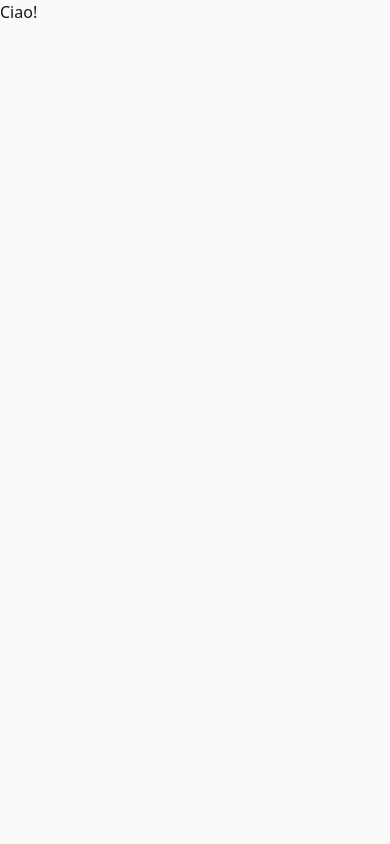
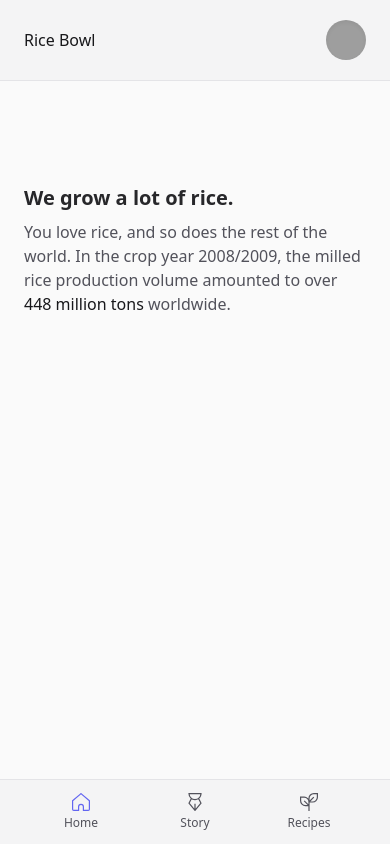
Before and after one commit to mvllow/next-pwa-template, a Next.js app: page / in a window 390 px wide. Built offline with nearby package versions, Linux system fonts and the light colour scheme; grey boxes are pictures that could not be loaded.

Commit message:
feat: init site layout

```diff
--- /dev/null
+++ b/components/appbar.tsx
@@ -0,0 +1,56 @@
+import Link from 'next/link'
+import { useRouter } from 'next/router'
+
+const links = [
+	{ label: 'Story', href: '/story' },
+	{ label: 'Recipes', href: '/recipes' },
+]
+
+const Appbar = () => {
+	const router = useRouter()
+
+	return (
+		<div className='pt-safe w-full bg-gray-900 fixed top-0'>
+			<header className='bg-gray-100 border-b dark:bg-gray-900 dark:border-gray-800'>
+				<div className='mx-auto px-6 max-w-screen-md h-20 flex items-center justify-between'>
+					<Link href='/'>
+						<a>
+							<h1 className='font-medium'>Rice Bowl</h1>
+						</a>
+					</Link>
+
+					<nav className='space-x-6 flex items-center'>
+						<div className='hidden sm:block'>
+							<div className='space-x-6 flex items-center'>
+								{links.map(({ label, href }) => (
+									<Link key={label} href={href}>
+										<a
+											className={`text-sm ${
+												router.pathname === href
+													? 'text-indigo-500 dark:text-indigo-400'
+													: 'text-gray-600 hover:text-gray-900 dark:text-gray-400 dark:hover:text-gray-50'
+											}`}
+										>
+											{label}
+										</a>
+									</Link>
+								))}
+							</div>
+						</div>
+
+						<div
+							title='Gluten Free'
+							className='w-10 h-10 bg-gray-200 dark:bg-gray-800 bg-cover bg-center rounded-full shadow-inner'
+							style={{
+								backgroundImage:
+									'url(https://images.unsplash.com/photo-1612480797665-c96d261eae09?ixlib=rb-1.2.1&ixid=eyJhcHBfaWQiOjEyMDd9&auto=format&fit=facearea&facepad=2&w=256&h=256&q=80)',
+							}}
+						/>
+					</nav>
+				</div>
+			</header>
+		</div>
+	)
+}
+
+export default Appbar
--- /dev/null
+++ b/components/bottom-nav.tsx
@@ -0,0 +1,90 @@
+import Link from 'next/link'
+import { useRouter } from 'next/router'
+
+const BottomNav = () => {
+	const router = useRouter()
+
+	return (
+		<div className='sm:hidden'>
+			<nav className='pb-safe w-full bg-gray-100 border-t dark:bg-gray-900 dark:border-gray-800 fixed bottom-0'>
+				<div className='mx-auto px-6 max-w-md h-16 flex items-center justify-around'>
+					{links.map(({ href, label, icon }) => (
+						<Link key={label} href={href}>
+							<a
+								className={`space-y-1 w-full h-full flex flex-col items-center justify-center ${
+									router.pathname === href
+										? 'text-indigo-500 dark:text-indigo-400'
+										: 'text-gray-600 hover:text-gray-900 dark:text-gray-400 dark:hover:text-gray-50'
+								}`}
+							>
+								{icon}
+								<span className='text-xs text-gray-600 dark:text-gray-400'>
+									{label}
+								</span>
+							</a>
+						</Link>
+					))}
+				</div>
+			</nav>
+		</div>
+	)
+}
+
+export default BottomNav
+
+const links = [
+	{
+		label: 'Home',
+		href: '/',
+		icon: (
+			<svg
+				viewBox='0 0 15 15'
+				fill='none'
+				xmlns='http://www.w3.org/2000/svg'
+				width='18'
+				height='18'
+			>
+				<path
+					d='M7.5.5l.325-.38a.5.5 0 00-.65 0L7.5.5zm-7 6l-.325-.38L0 6.27v.23h.5zm5 8v.5a.5.5 0 00.5-.5h-.5zm4 0H9a.5.5 0 00.5.5v-.5zm5-8h.5v-.23l-.175-.15-.325.38zM1.5 15h4v-1h-4v1zm13.325-8.88l-7-6-.65.76 7 6 .65-.76zm-7.65-6l-7 6 .65.76 7-6-.65-.76zM6 14.5v-3H5v3h1zm3-3v3h1v-3H9zm.5 3.5h4v-1h-4v1zm5.5-1.5v-7h-1v7h1zm-15-7v7h1v-7H0zM7.5 10A1.5 1.5 0 019 11.5h1A2.5 2.5 0 007.5 9v1zm0-1A2.5 2.5 0 005 11.5h1A1.5 1.5 0 017.5 10V9zm6 6a1.5 1.5 0 001.5-1.5h-1a.5.5 0 01-.5.5v1zm-12-1a.5.5 0 01-.5-.5H0A1.5 1.5 0 001.5 15v-1z'
+					fill='currentColor'
+				/>
+			</svg>
+		),
+	},
+	{
+		label: 'Story',
+		href: '/story',
+		icon: (
+			<svg
+				viewBox='0 0 15 15'
+				fill='none'
+				xmlns='http://www.w3.org/2000/svg'
+				width='18'
+				height='18'
+			>
+				<path
+					d='M2.5.5V0H2v.5h.5zm10 0h.5V0h-.5v.5zM4.947 4.724a.5.5 0 00-.894-.448l.894.448zM2.5 8.494l-.447-.223-.146.293.21.251.383-.32zm5 5.997l-.384.32a.5.5 0 00.769 0l-.385-.32zm5-5.996l.384.32.21-.251-.146-.293-.447.224zm-1.553-4.219a.5.5 0 00-.894.448l.894-.448zM8 9.494v-.5H7v.5h1zm-.5-4.497A4.498 4.498 0 013 .5H2a5.498 5.498 0 005.5 5.497v-1zM2.5 1h10V0h-10v1zM12 .5a4.498 4.498 0 01-4.5 4.497v1c3.038 0 5.5-2.46 5.5-5.497h-1zM4.053 4.276l-2 3.995.895.448 2-3.995-.895-.448zM2.116 8.815l5 5.996.769-.64-5-5.996-.769.64zm5.768 5.996l5-5.996-.768-.64-5 5.996.769.64zm5.064-6.54l-2-3.995-.895.448 2 3.995.895-.448zM8 14.49V9.494H7v4.997h1z'
+					fill='currentColor'
+				/>
+			</svg>
+		),
+	},
+	{
+		label: 'Recipes',
+		href: '/recipes',
+		icon: (
+			<svg
+				viewBox='0 0 15 15'
+				fill='none'
+				xmlns='http://www.w3.org/2000/svg'
+				width='18'
+				height='18'
+			>
+				<path
+					d='M7.5 15V7m0 .5v3m0-3a4 4 0 00-4-4h-3v3a4 4 0 004 4h3m0-3h3a4 4 0 004-4v-3h-3a4 4 0 00-4 4v3zm0 0l4-4m-4 7l-4-4'
+					stroke='currentColor'
+				/>
+			</svg>
+		),
+	},
+]
--- /dev/null
+++ b/components/page.tsx
@@ -0,0 +1,34 @@
+import Head from 'next/head'
+import Appbar from '@/components/appbar'
+import BottomNav from '@/components/bottom-nav'
+
+interface Props {
+	title?: string
+	children: React.ReactNode
+}
+
+const Page = ({ title, children }: Props) => (
+	<>
+		{title ? (
+			<Head>
+				<title>Rice Bowl | {title}</title>
+			</Head>
+		) : null}
+
+		<Appbar />
+
+		<main
+			/**
+			 * Padding top = `appbar` height
+			 * Padding bottom = `bottom-nav` height
+			 */
+			className='mx-auto pt-20 pb-16 max-w-screen-md'
+		>
+			<div className='p-6'>{children}</div>
+		</main>
+
+		<BottomNav />
+	</>
+)
+
+export default Page
--- a/pages/index.tsx
+++ b/pages/index.tsx
@@ -1,3 +1,22 @@
-const Index = () => <h2>Ciao!</h2>
+import Page from '@/components/page'
+
+const Index = () => (
+	<Page>
+		<section className='mt-20'>
+			<h2 className='text-xl font-semibold text-gray-800 dark:text-gray-200'>
+				We grow a lot of rice.
+			</h2>
+
+			<p className='mt-2 text-gray-600 dark:text-gray-400'>
+				You love rice, and so does the rest of the world. In the crop year
+				2008/2009, the milled rice production volume amounted to over{' '}
+				<span className='font-medium text-gray-900 dark:text-gray-50'>
+					448 million tons
+				</span>{' '}
+				worldwide.
+			</p>
+		</section>
+	</Page>
+)
 
 export default Index
--- /dev/null
+++ b/pages/recipes.tsx
@@ -0,0 +1,35 @@
+import Page from '@/components/page'
+
+const Recipes = () => (
+	<Page>
+		<section className='mt-20'>
+			<h2 className='text-xl font-semibold'>Ingredients</h2>
+
+			<p className='mt-2 text-gray-600 dark:text-gray-400'>
+				Like any good recipe, we appreciate community offerings to cultivate a
+				delicous dish.
+			</p>
+		</section>
+
+		<section className='mt-10'>
+			<h3 className='font-medium'>Thanks to</h3>
+
+			<ul className='space-y-2 px-6 py-2 text-sm text-gray-600 dark:text-gray-400 list-disc'>
+				<li>
+					<a href='https://unsplash.com' className='underline'>
+						Unsplash
+					</a>{' '}
+					for high quality images
+				</li>
+				<li>
+					<a href='https://teenyicons.com' className='underline'>
+						Teenyicons
+					</a>{' '}
+					for lovely icons
+				</li>
+			</ul>
+		</section>
+	</Page>
+)
+
+export default Recipes
--- /dev/null
+++ b/pages/story.tsx
@@ -0,0 +1,24 @@
+import Page from '@/components/page'
+
+const Story = () => (
+	<Page>
+		<section className='mt-20'>
+			<h2 className='text-xl font-semibold'>Story</h2>
+
+			<p className='mt-2 text-gray-600 dark:text-gray-400'>
+				"I confess that when this all started, you were like a picture out of
+				focus to me. And it took time for my eyes to adjust to you, to make
+				sense of you, to really recognize you." - someone
+			</p>
+
+			<p className='mt-10 text-xs text-gray-500 dark:text-gray-500'>
+				<a href='https://twosentencestories.com/vision' className='underline'>
+					Vision
+				</a>
+				, a two sentence story
+			</p>
+		</section>
+	</Page>
+)
+
+export default Story
```
